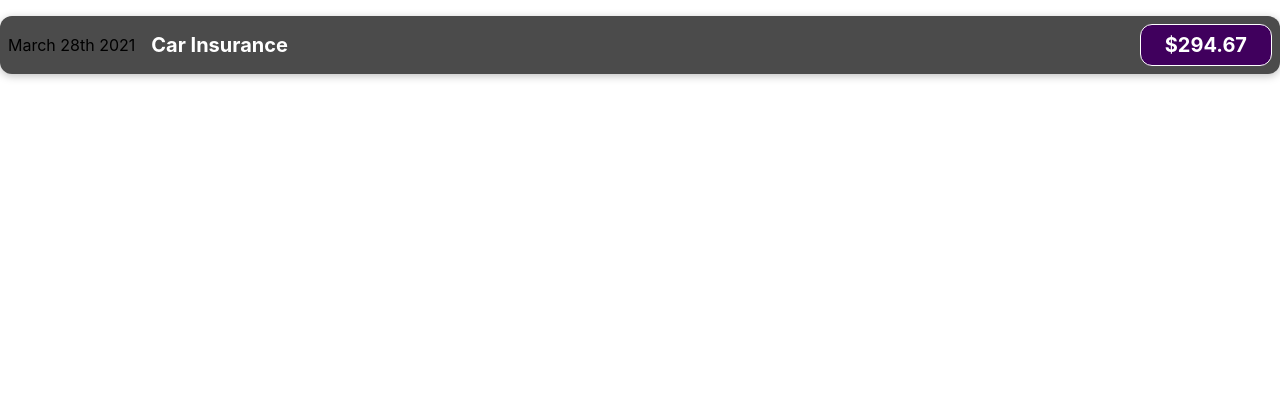
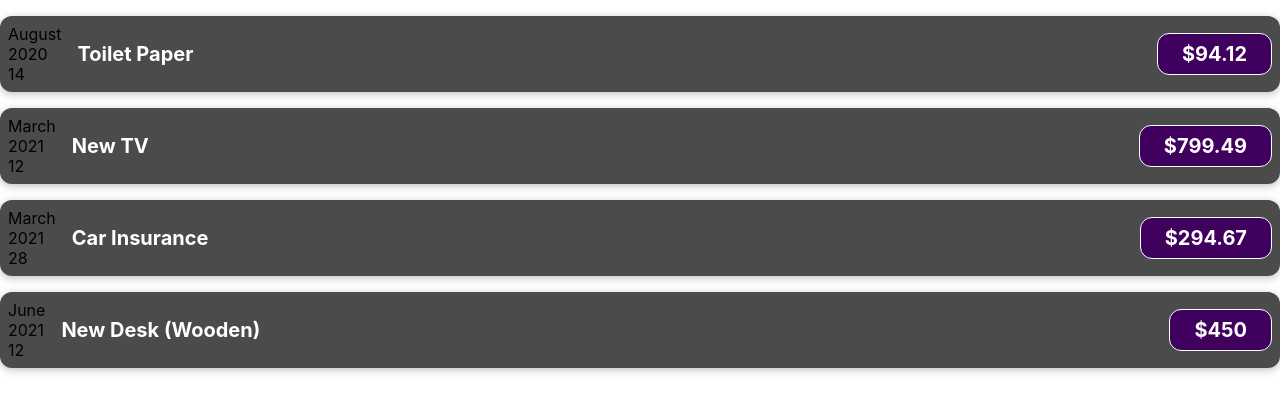
Before and after one commit to lukasz-klekner/expenses_app--react, a React (Create React App) app: page / in a window 1280 px wide. Shown: the top 412 px of the page. Built offline with nearby package versions, Linux system fonts and the light colour scheme.

Commit message:
adds expenses data and uses it

```diff
--- a/src/App.js
+++ b/src/App.js
@@ -2,9 +2,32 @@ import './App.css'
 import ExpenseItem from './components/ExpenseItem'
 
 function App() {
+  const expenses = [
+    {
+      id: 'e1',
+      title: 'Toilet Paper',
+      amount: 94.12,
+      date: new Date(2020, 7, 14),
+    },
+    { id: 'e2', title: 'New TV', amount: 799.49, date: new Date(2021, 2, 12) },
+    {
+      id: 'e3',
+      title: 'Car Insurance',
+      amount: 294.67,
+      date: new Date(2021, 2, 28),
+    },
+    {
+      id: 'e4',
+      title: 'New Desk (Wooden)',
+      amount: 450,
+      date: new Date(2021, 5, 12),
+    },
+  ]
   return (
     <div>
-      <ExpenseItem />
+      {expenses.map((expense) => (
+        <ExpenseItem key={expense.id} expense={expense} />
+      ))}
     </div>
   )
 }
--- a/src/components/ExpenseItem.js
+++ b/src/components/ExpenseItem.js
@@ -1,13 +1,23 @@
 import './ExpenseItem.css'
 
-const ExpenseItem = () => (
-  <div className='expense-item'>
-    <div>March 28th 2021</div>
-    <div className='expense-item__description'>
-      <h2>Car Insurance</h2>
-      <div className='expense-item__price'>$294.67</div>
+const ExpenseItem = ({ expense }) => {
+  const month = expense.date.toLocaleString('en-US', { month: 'long' })
+  const day = expense.date.toLocaleString('en-US', { day: '2-digit' })
+  const year = expense.date.getFullYear()
+
+  return (
+    <div className='expense-item'>
+      <div>
+        <div>{month}</div>
+        <div>{year}</div>
+        <div>{day}</div>
+      </div>
+      <div className='expense-item__description'>
+        <h2>{expense.title}</h2>
+        <div className='expense-item__price'>${expense.amount}</div>
+      </div>
     </div>
-  </div>
-)
+  )
+}
 
 export default ExpenseItem
```
